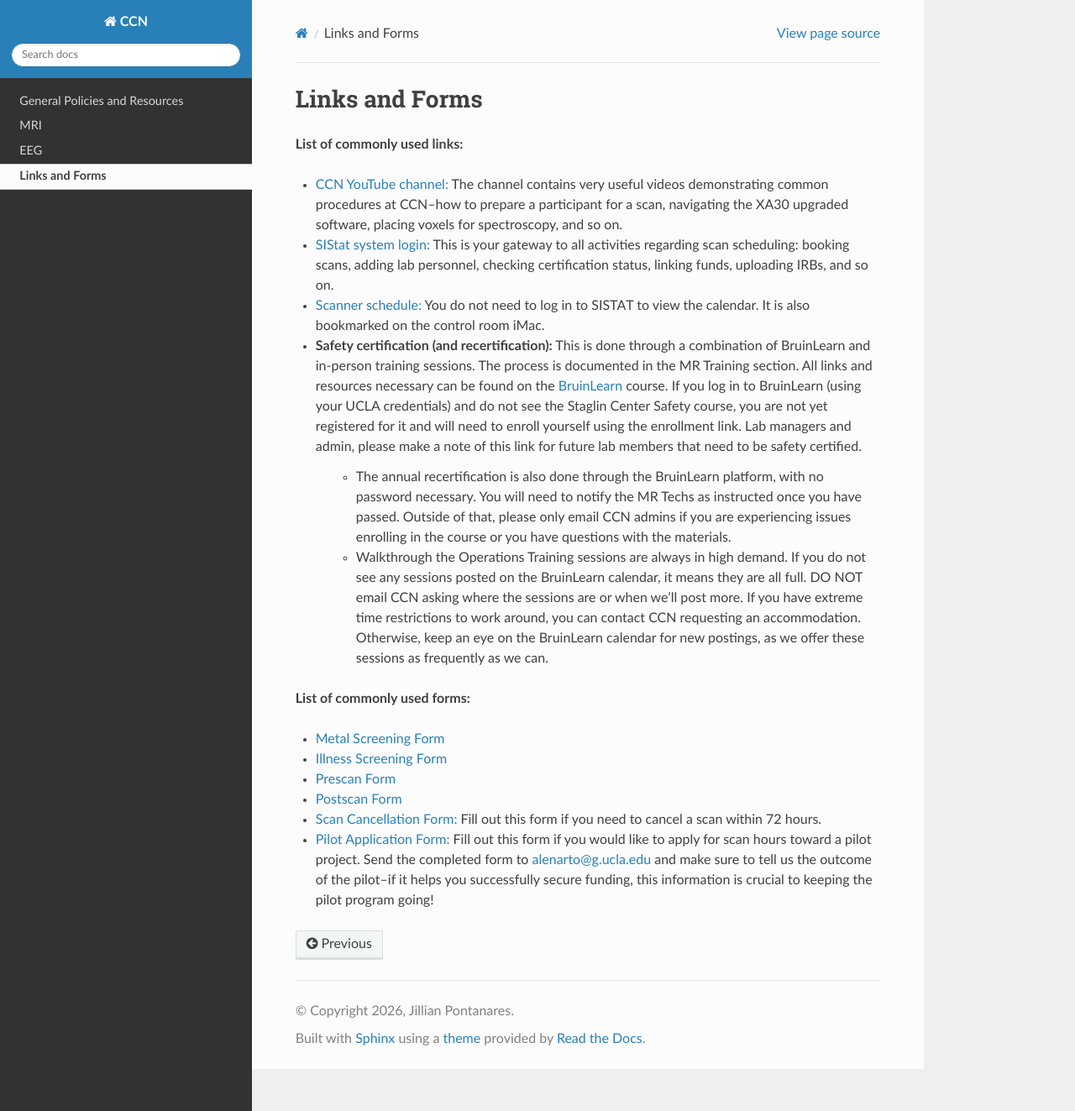
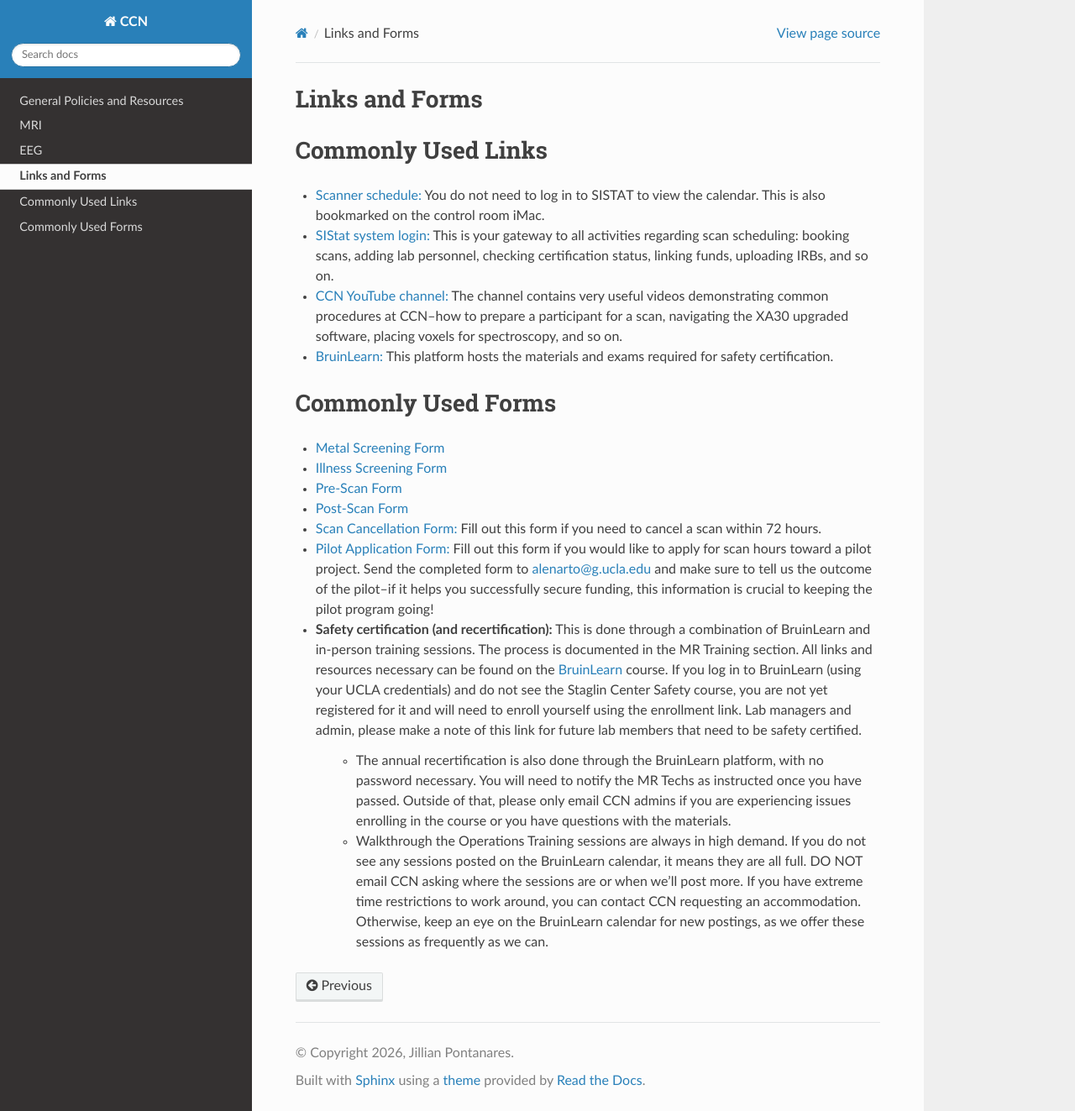
Before and after one commit to CCN-Support/CCN_Wiki, a Sphinx documentation site: the page built from docs/source/links-and-forms.rst, in a window 1280 px wide and 1323 px high. Shown: the whole window at 84% size. Built offline with Sphinx 7.4.7 and the Read the Docs theme 3.1.0, drawn with Linux system fonts in a browser that asks for light colours.

Commit message:
Update links-and-forms.rst

```diff
--- a/docs/source/links-and-forms.rst
+++ b/docs/source/links-and-forms.rst
@@ -1,21 +1,26 @@
 Links and Forms
 ===============
 
-**List of commonly used links:**
+Commonly Used Links
+========
 
+- `Scanner schedule: <https://www.sistat.ucla.edu/CCNSAS/login.asp/>`_ You do not need to log in to SISTAT to view the calendar. This is also bookmarked on the control room iMac.
+- `SIStat system login: <https://www.sistat.ucla.edu/CCNSAS/ShowCalendar.asp#/>`_ This is your gateway to all activities regarding scan scheduling: booking scans, adding lab personnel, checking certification status, linking funds, uploading IRBs, and so on.
 - `CCN YouTube channel: <https://www.youtube.com/@uclastaglincenterforcognit4262/videos/>`_ The channel contains very useful videos demonstrating common procedures at CCN--how to prepare a participant for a scan, navigating the XA30 upgraded software, placing voxels for spectroscopy, and so on.
-- `SIStat system login: <https://www.sistat.ucla.edu/CCNSAS/ShowCalendar.asp#/>`_ This is your gateway to all activities regarding scan scheduling: booking scans, adding lab personnel, checking certification status, linking funds, uploading IRBs, and so on.
-- `Scanner schedule: <https://www.sistat.ucla.edu/CCNSAS/login.asp/>`_ You do not need to log in to SISTAT to view the calendar. It is also bookmarked on the control room iMac.
+-  `BruinLearn: <https://bruinlearn.ucla.edu/>`_ This platform hosts the materials and exams required for safety certification.
+
+Commonly Used Forms
+========
+
+- `Metal Screening Form <https://drive.google.com/file/d/1aUwmgXoij_czd8YktXmo0yDLjpqbuUpm/view?usp=sharing/>`_
+- `Illness Screening Form <https://drive.google.com/file/d/1kXsq_b25apk08NTTJ82GWX4adjsyz_iq/view?usp=sharing/>`_
+- `Pre-Scan Form <https://uclahs.az1.qualtrics.com/jfe/form/SV_6tI8o3SvorTot9k/>`_
+- `Post-Scan Form <https://uclahs.az1.qualtrics.com/jfe/form/SV_3BQesXgv9K8kgPc/>`_
+- `Scan Cancellation Form: <https://forms.gle/E9uzNYDZheAqihce7/>`_ Fill out this form if you need to cancel a scan within 72 hours.
+- `Pilot Application Form: <https://drive.google.com/file/d/1rhfezXO3QP4pV5yjUnNmI8LNkjw7EqS9/view?usp=drive_link/>`_ Fill out this form if you would like to apply for scan hours toward a pilot project. Send the completed form to alenarto@g.ucla.edu and make sure to tell us the outcome of the pilot--if it helps you successfully secure funding, this information is crucial to keeping the pilot program going!
+
+
 - **Safety certification (and recertification):** This is done through a combination of BruinLearn and in-person training sessions. The process is documented in the MR Training section. All links and resources necessary can be found on the `BruinLearn <https://bruinlearn.ucla.edu/>`_ course. If you log in to BruinLearn (using your UCLA credentials) and do not see the Staglin Center Safety course, you are not yet registered for it and will need to enroll yourself using the enrollment link. Lab managers and admin, please make a note of this link for future lab members that need to be safety certified.
 
    - The annual recertification is also done through the BruinLearn platform, with no password necessary. You will need to notify the MR Techs as instructed once you have passed. Outside of that, please only email CCN admins if you are experiencing issues enrolling in the course or you have questions with the materials.
    - Walkthrough the Operations Training sessions are always in high demand. If you do not see any sessions posted on the BruinLearn calendar, it means they are all full. DO NOT email CCN asking where the sessions are or when we'll post more. If you have extreme time restrictions to work around, you can contact CCN requesting an accommodation. Otherwise, keep an eye on the BruinLearn calendar for new postings, as we offer these sessions as frequently as we can.
-
-**List of commonly used forms:**
-
-- `Metal Screening Form <https://drive.google.com/file/d/1aUwmgXoij_czd8YktXmo0yDLjpqbuUpm/view?usp=sharing/>`_
-- `Illness Screening Form <https://drive.google.com/file/d/1kXsq_b25apk08NTTJ82GWX4adjsyz_iq/view?usp=sharing/>`_
-- `Prescan Form <https://uclahs.az1.qualtrics.com/jfe/form/SV_6tI8o3SvorTot9k/>`_
-- `Postscan Form <https://uclahs.az1.qualtrics.com/jfe/form/SV_3BQesXgv9K8kgPc/>`_
-- `Scan Cancellation Form: <https://forms.gle/E9uzNYDZheAqihce7/>`_ Fill out this form if you need to cancel a scan within 72 hours.
-- `Pilot Application Form: <hhttps://drive.google.com/file/d/1rhfezXO3QP4pV5yjUnNmI8LNkjw7EqS9/view?usp=drive_link/>`_ Fill out this form if you would like to apply for scan hours toward a pilot project. Send the completed form to alenarto@g.ucla.edu and make sure to tell us the outcome of the pilot--if it helps you successfully secure funding, this information is crucial to keeping the pilot program going!
```
